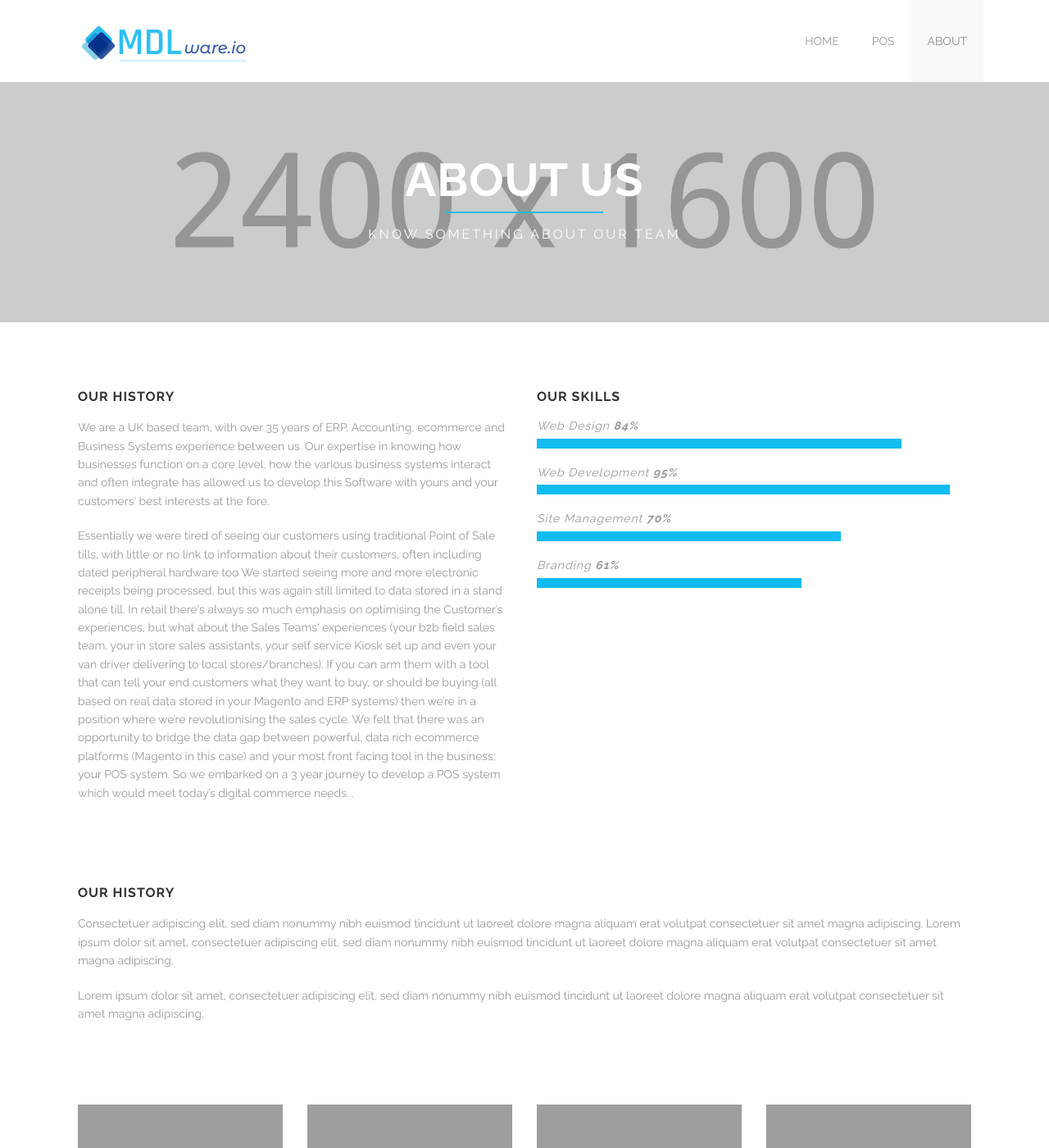
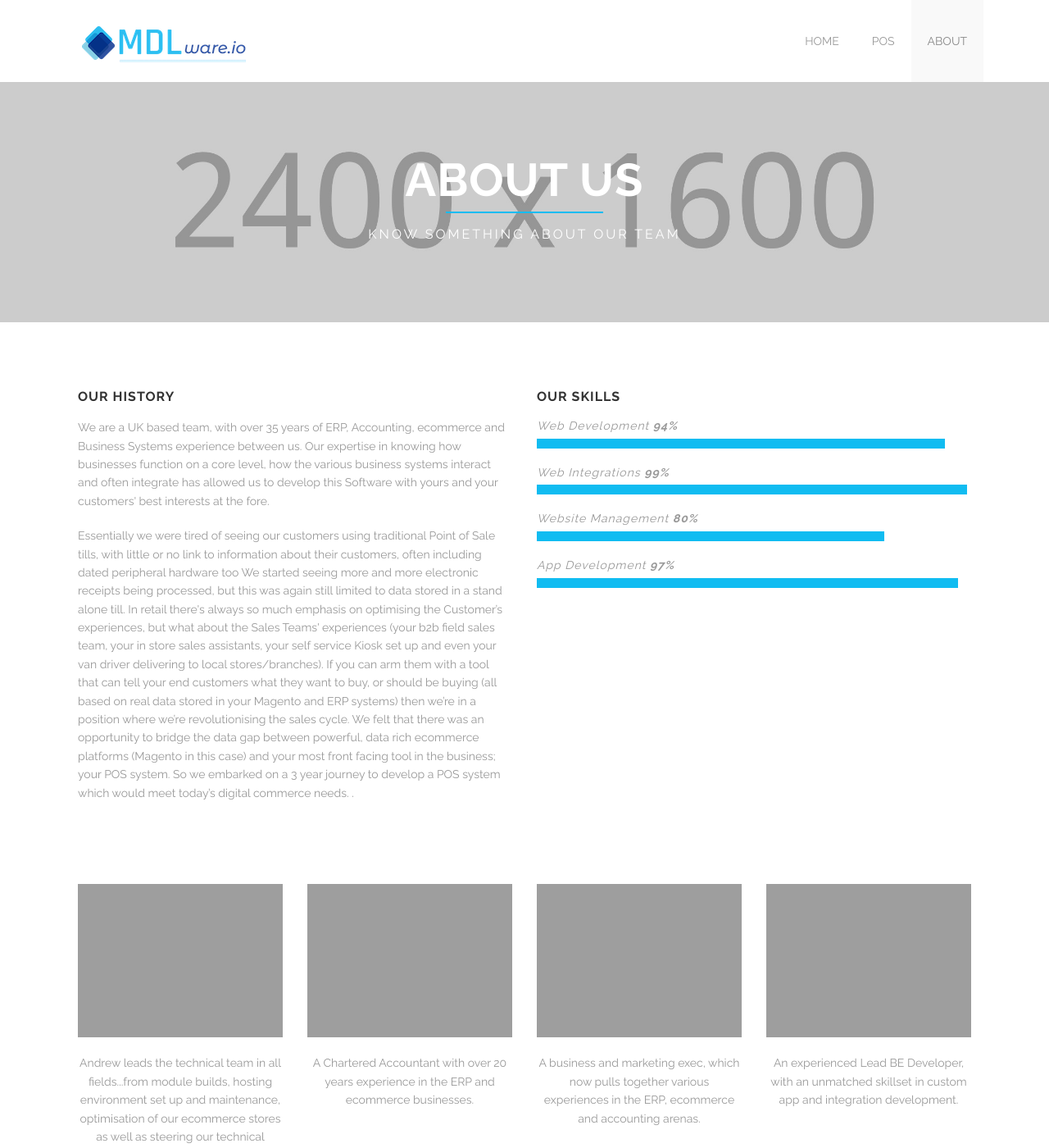
Before and after one commit to mdlware-io/mdlware-io.github.io, a Jekyll site: the page built from about-us.html, in a window 1280 px wide and 1400 px high. Shown: the whole window at 82% size. Built offline with Jekyll 4.4.1, drawn with Linux system fonts in a browser that asks for light colours.

Commit message:
amended skills

```diff
--- a/about-us.html
+++ b/about-us.html
@@ -3,14 +3,14 @@ layout: default
 title: About
 section_id: about
 skills:
-  - title: Web Design
-    percentage: 84
   - title: Web Development
-    percentage: 95
-  - title: Site Management
-    percentage: 70
-  - title: Branding
-    percentage: 61
+    percentage: 94
+  - title: Web integrations
+    percentage: 99
+  - title: Website Management
+    percentage: 80
+  - title: App development
+    percentage: 97
 testimonials:
   - quote: Reprehenderit eos et non et ut eum reprehenderit quis sequi quia vel repellendus id. Velit quit blanditiis dolor quam error eos dolores sequi eaque rerum est. Velit quit blanditiis dolor quam error eos dolores sequi eaque rerum est.
     author: David White, Designer at Huglab
@@ -55,16 +55,6 @@ testimonials:
           {% endfor %}
         </ul>
       </div>
-    </div>
-  </div>
-</div>
-
-<div class='full'>
-  <div class='row'>
-    <div class='columns'>
-      <h3>Our history</h3>
-      <p>Consectetuer adipiscing elit, sed diam nonummy nibh euismod tincidunt ut laoreet dolore magna aliquam erat volutpat consectetuer sit amet magna adipiscing. Lorem ipsum dolor sit amet, consectetuer adipiscing elit, sed diam nonummy nibh euismod tincidunt ut laoreet dolore magna aliquam erat volutpat consectetuer sit amet magna adipiscing.</p>
-      <p>Lorem ipsum dolor sit amet, consectetuer adipiscing elit, sed diam nonummy nibh euismod tincidunt ut laoreet dolore magna aliquam erat volutpat consectetuer sit amet magna adipiscing.</p>
     </div>
   </div>
 </div>
```
